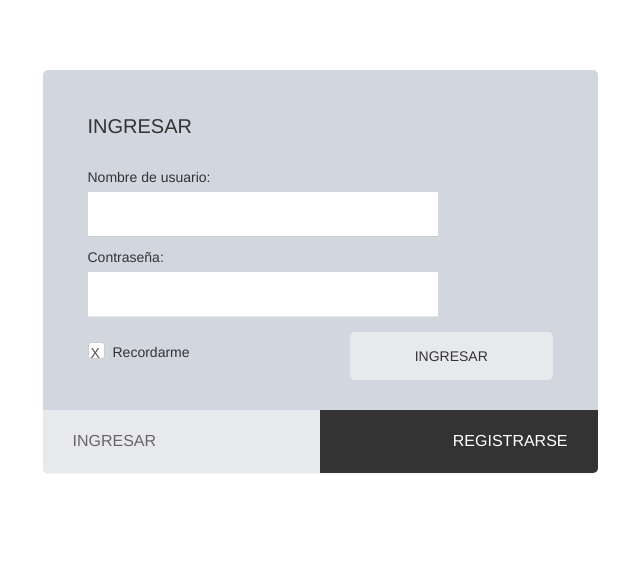
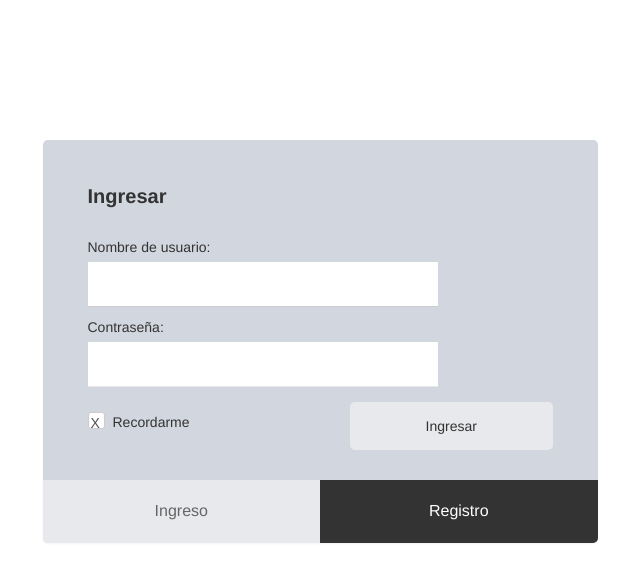
Before and after one commit to martinezfabiola/avanzometro, a Django app: page /login/ in a window 1280 px wide. Shown: the part 52-634 px from the top of the page, without its empty margins (320-960 px from the left). Run offline with Django 3.2, Linux system fonts and the light colour scheme; some libraries are stand-ins or nearby versions.

Commit message:
Cambios url, settings, views, signup.html, login.html y main.css

```diff
--- a/Avanzometro/settings.py
+++ b/Avanzometro/settings.py
@@ -143,7 +143,7 @@ MEDIA_ROOT = os.path.join(BASE_DIR, 'media')
 
 LOGIN_URL = 'login'
 LOGOUT_URL = 'logout'
-LOGIN_REDIRECT_URL = 'home'
+LOGIN_REDIRECT_URL = 'login'
 #LOGIN_REDIRECT_URL = '/'
 
 
--- a/Avanzometro/urls.py
+++ b/Avanzometro/urls.py
@@ -23,6 +23,8 @@ from django.conf.urls.static import static
 from grafico import views as view
 from grafico import views
 from grafico.views import *
+from grafico.forms import *
+
 
 urlpatterns = [
     url(r'^admin/', admin.site.urls),
@@ -30,7 +32,7 @@ urlpatterns = [
     url(r'^grafico/form', views.introducirDatos),
     url(r'^grafico/chart', views.mostrarGrafico),
     url(r'^$', views.cargarArchivo),
-    url(r'^login/$', auth_views.login, name='login'),
+    url(r'^login/$', auth_views.login, name="login") ,
     url(r'^logout/$', auth_views.logout, {'next_page': 'login'}, name='logout'),
     url(r'^signup/$', view.signup, name='signup'),
 ]
--- a/grafico/static/css/main.css
+++ b/grafico/static/css/main.css
@@ -30,13 +30,19 @@
 		  font-weight: 300;
 		}
 		.panel-login {
-			margin-top: 50px;
+			margin-top: 120px;
 		   border: none;
 		   background-color: #d2d6de;
 		  }
+
+		 .panel-register {
+		 	margin-top: 20px;
+		 }
+
 		.panel-login .checkbox input[type=checkbox]{
 		  margin-left: 0px;
 		}
+
 		.panel-login .checkbox label {
 		  padding-left: 25px;
 		  font-weight: 300;
@@ -131,11 +137,11 @@
 		.panel-login>.panel-heading a#register-form-link {
 		  color: #fff;
 		  width: 100%;
-		  text-align: right;
+		  text-align: center;
 		}
 		.panel-login>.panel-heading a#login-form-link {
 		  width: 100%;
-		  text-align: left;
+		  text-align: center;
 		}
 
 		.panel-login input[type="text"],.panel-login input[type="email"],.panel-login input[type="password"] {
@@ -167,7 +173,6 @@
 		  height: auto;
 		  font-weight: normal;
 		  padding: 14px 0;
-		  text-transform: uppercase;
 		  border: none;
 		  border-radius: 5px;
 		  box-shadow: none;
@@ -195,9 +200,8 @@
 		  height: auto;
 		  font-weight: normal;
 		  padding: 14px 0;
-		  text-transform: uppercase;
 		  border: none;
-		  border-radius: 0px;
+		  border-radius: 5px;
 		  box-shadow: none;
 		}
 		.btn-register:hover,
@@ -208,3 +212,12 @@
 		#id_username, #id_password, #id_first_name, #id_last_name, #id_password1, #id_password2, #id_correo{
 			width: 350px;
 		}
+
+		#tituloRegister {
+			text-align: center;
+		}
+
+		#register-form{
+			padding-right: 50px;
+			padding-left: 50px;
+		}
--- a/grafico/templates/registration/login.html
+++ b/grafico/templates/registration/login.html
@@ -32,9 +32,9 @@
               {% if form.errors %}
                   <p style="color: red">Tu correo y contraseña no coincide. Vuelve a intentar.</p>
                 {% endif %}
-              <form id="login-form" method="post" action="." role="form" style="display: block;">
+              <form id="login-form" method="post" action="."" role="form" style="display: block;">
                 {% csrf_token %}
-                <h2>INGRESAR</h2>
+                <h2><b>Ingresar</b></h2>
                   <div class="form-group">
                   {% csrf_token %}
                     <input type="hidden" name="next" value="{{ next }}" />
@@ -69,10 +69,10 @@
         <div class="panel-heading">
           <div class="row">
             <div class="col-xs-6 tabs">
-              <a href="/login/" class="active" id="login-form-link"><div class="login">INGRESAR</div></a>
+              <a href="/login/" class="active" id="login-form-link"><div class="login">Ingreso</div></a>
             </div>
             <div class="col-xs-6 tabs">
-              <a href="/signup/" id="register-form-link"><div class="register">REGISTRARSE</div></a>
+              <a href="/signup/" id="register-form-link"><div class="register">Registro</div></a>
             </div>
           </div>
         </div>
--- a/grafico/views.py
+++ b/grafico/views.py
@@ -29,9 +29,10 @@ class cargarArchivo(TemplateView):
 
 """
 
-@login_required
+"""@login_required
 def home(request):
-    return render(request, 'registration/login.html')
+
+	return redirect('../login')"""
 
 
 def signup(request):
```
Also changed, not shown: grafico/templates/registration/signup.html (+5 -8 lines).
